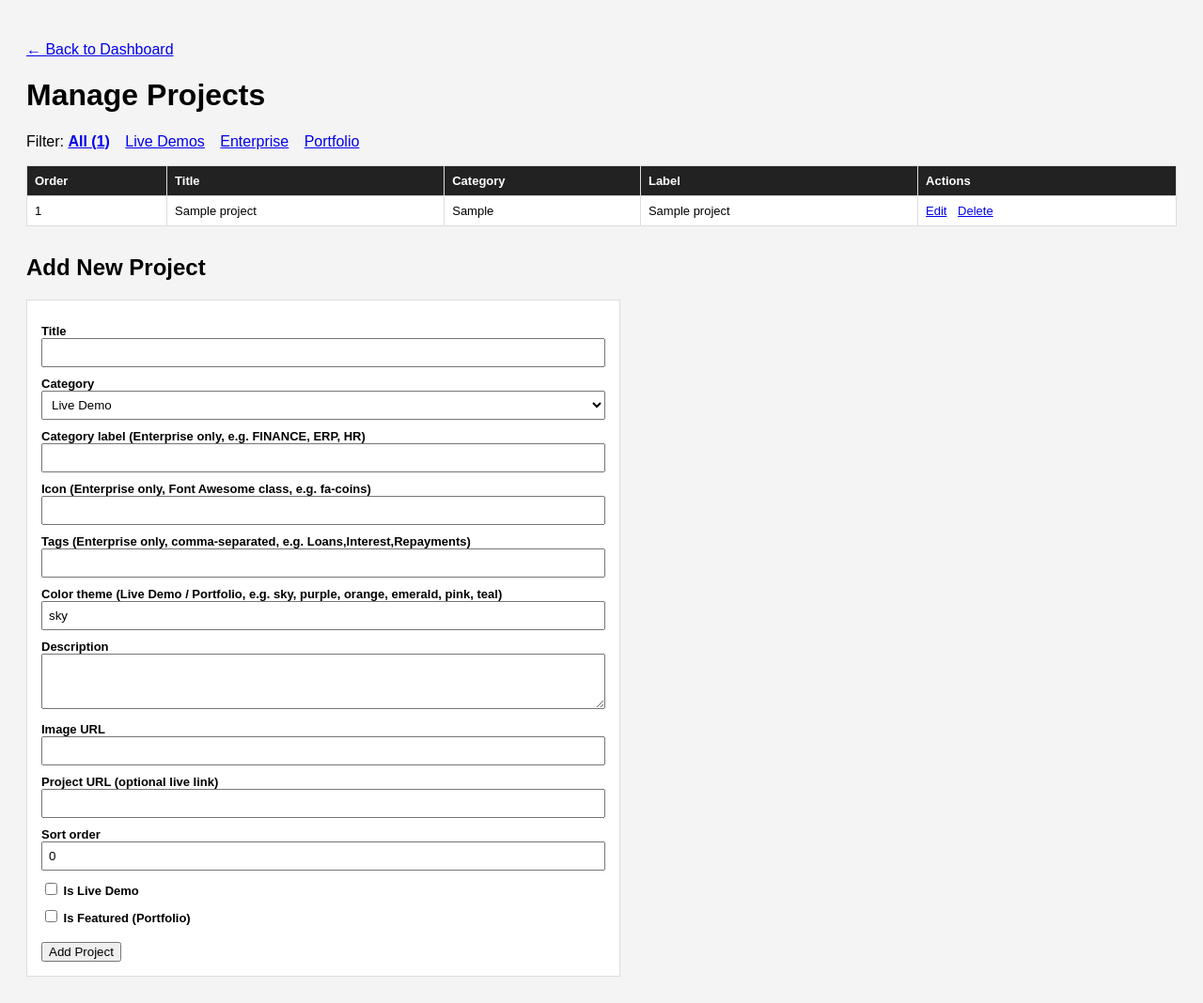
After one commit to Safaritu/SAFTECH-RESOLUTION, a PHP site: page /admin/projects.php in a window 1280 px wide. The commit adds this page. Shown: the whole page at 94% size. Run offline with PHP 8.4, Linux system fonts and the light colour scheme; the visitor is signed in with stand-in values (Sample User, id 1); tables that the repository leaves empty hold one stand-in row (values such as "Sample post"); a stand-in replaces the project's code that opens the database connection; some libraries are stand-ins or nearby versions.

Commit message:
Add admin projects management (CRUD) page for demos, enterprise, and portfolio cards

```diff
--- a/public/admin/dashboard.php
+++ b/public/admin/dashboard.php
@@ -15,6 +15,6 @@ if (!isset($_SESSION['admin_id'])) {
 <body>
     <h1>Welcome, <?= htmlspecialchars($_SESSION['admin_username']) ?></h1>
     <p>This is your admin dashboard. We'll add bookings, services, and project management here next.</p>
-    <a href="quotes.php">View Quote Requests</a> &nbsp;&#124;&nbsp; <a href="services.php">Manage Services</a> &nbsp;&#124;&nbsp; <a href="logout.php">Log Out</a>
+    <a href="quotes.php">View Quote Requests</a> &nbsp;&#124;&nbsp; <a href="services.php">Manage Services</a> &nbsp;&#124;&nbsp; <a href="projects.php">Manage Projects</a> &nbsp;&#124;&nbsp; <a href="logout.php">Log Out</a>
 </body>
 </html>
--- /dev/null
+++ b/public/admin/projects.php
@@ -0,0 +1,167 @@
+<?php
+session_start();
+require_once __DIR__ . '/../../includes/db.php';
+
+if (!isset($_SESSION['admin_id'])) {
+    header('Location: login.php');
+    exit;
+}
+
+$error = '';
+
+// Delete
+if (isset($_GET['delete'])) {
+    $stmt = $pdo->prepare("DELETE FROM projects WHERE id = ?");
+    $stmt->execute([(int) $_GET['delete']]);
+    header('Location: projects.php');
+    exit;
+}
+
+// Add or Update
+if ($_SERVER['REQUEST_METHOD'] === 'POST') {
+    $title = trim($_POST['title'] ?? '');
+    $category = trim($_POST['category'] ?? 'portfolio');
+    $category_label = trim($_POST['category_label'] ?? '');
+    $icon = trim($_POST['icon'] ?? '');
+    $tags = trim($_POST['tags'] ?? '');
+    $color_theme = trim($_POST['color_theme'] ?? 'sky');
+    $is_live = isset($_POST['is_live']) ? 1 : 0;
+    $is_featured = isset($_POST['is_featured']) ? 1 : 0;
+    $sort_order = (int) ($_POST['sort_order'] ?? 0);
+    $description = trim($_POST['description'] ?? '');
+    $image_path = trim($_POST['image_path'] ?? '');
+    $project_url = trim($_POST['project_url'] ?? '');
+    $id = $_POST['id'] ?? '';
+
+    if ($title === '') {
+        $error = 'Title is required.';
+    } else {
+        if ($id !== '') {
+            $stmt = $pdo->prepare("UPDATE projects SET title=?, category=?, category_label=?, icon=?, tags=?, color_theme=?, is_live=?, is_featured=?, sort_order=?, description=?, image_path=?, project_url=? WHERE id=?");
+            $stmt->execute([$title, $category, $category_label, $icon, $tags, $color_theme, $is_live, $is_featured, $sort_order, $description, $image_path, $project_url, (int) $id]);
+        } else {
+            $stmt = $pdo->prepare("INSERT INTO projects (title, category, category_label, icon, tags, color_theme, is_live, is_featured, sort_order, description, image_path, project_url) VALUES (?, ?, ?, ?, ?, ?, ?, ?, ?, ?, ?, ?)");
+            $stmt->execute([$title, $category, $category_label, $icon, $tags, $color_theme, $is_live, $is_featured, $sort_order, $description, $image_path, $project_url]);
+        }
+        header('Location: projects.php' . ($category !== 'portfolio' ? '?filter=' . urlencode($category) : ''));
+        exit;
+    }
+}
+
+// Editing an existing one?
+$editRow = null;
+if (isset($_GET['edit'])) {
+    $stmt = $pdo->prepare("SELECT * FROM projects WHERE id = ?");
+    $stmt->execute([(int) $_GET['edit']]);
+    $editRow = $stmt->fetch();
+}
+
+// Filter by category
+$filter = $_GET['filter'] ?? 'all';
+if ($filter !== 'all') {
+    $stmt = $pdo->prepare("SELECT * FROM projects WHERE category = ? ORDER BY sort_order");
+    $stmt->execute([$filter]);
+    $projects = $stmt->fetchAll();
+} else {
+    $projects = $pdo->query("SELECT * FROM projects ORDER BY category, sort_order")->fetchAll();
+}
+?>
+<!DOCTYPE html>
+<html lang="en">
+<head>
+    <meta charset="UTF-8">
+    <title>Manage Projects | Admin</title>
+    <style>
+        body { font-family: Arial, sans-serif; padding: 20px; background: #f4f4f4; }
+        table { width: 100%; border-collapse: collapse; background: white; margin-bottom: 30px; }
+        th, td { border: 1px solid #ddd; padding: 8px; text-align: left; font-size: 13px; }
+        th { background: #222; color: white; }
+        form.card { background: white; padding: 15px; border: 1px solid #ddd; max-width: 600px; }
+        form.card label { display: block; margin-top: 10px; font-size: 13px; font-weight: bold; }
+        form.card input[type=text], form.card textarea, form.card input[type=number], form.card select { width: 100%; padding: 6px; box-sizing: border-box; }
+        .error { color: red; }
+        .actions a { margin-right: 8px; font-size: 13px; }
+        .filters a { margin-right: 12px; }
+        .filters a.active { font-weight: bold; text-decoration: underline; }
+        .checkbox-row label { display: inline; font-weight: normal; margin-right: 15px; }
+        .checkbox-row input { width: auto; }
+    </style>
+</head>
+<body>
+    <p><a href="dashboard.php">&larr; Back to Dashboard</a></p>
+    <h1>Manage Projects</h1>
+    <?php if ($error): ?><p class="error"><?= htmlspecialchars($error) ?></p><?php endif; ?>
+
+    <p class="filters">
+        Filter:
+        <a href="?filter=all" class="<?= $filter === 'all' ? 'active' : '' ?>">All (<?= count($pdo->query("SELECT id FROM projects")->fetchAll()) ?>)</a>
+        <a href="?filter=live_demo" class="<?= $filter === 'live_demo' ? 'active' : '' ?>">Live Demos</a>
+        <a href="?filter=enterprise" class="<?= $filter === 'enterprise' ? 'active' : '' ?>">Enterprise</a>
+        <a href="?filter=portfolio" class="<?= $filter === 'portfolio' ? 'active' : '' ?>">Portfolio</a>
+    </p>
+
+    <table>
+        <tr><th>Order</th><th>Title</th><th>Category</th><th>Label</th><th>Actions</th></tr>
+        <?php foreach ($projects as $p): ?>
+        <tr>
+            <td><?= $p['sort_order'] ?></td>
+            <td><?= htmlspecialchars($p['title']) ?></td>
+            <td><?= htmlspecialchars($p['category']) ?></td>
+            <td><?= htmlspecialchars($p['category_label']) ?></td>
+            <td class="actions">
+                <a href="?edit=<?= $p['id'] ?>">Edit</a>
+                <a href="?delete=<?= $p['id'] ?>" onclick="return confirm('Delete this project?')">Delete</a>
+            </td>
+        </tr>
+        <?php endforeach; ?>
+    </table>
+
+    <h2><?= $editRow ? 'Edit Project' : 'Add New Project' ?></h2>
+    <form class="card" method="POST">
+        <input type="hidden" name="id" value="<?= $editRow ? $editRow['id'] : '' ?>">
+        <label>Title</label>
+        <input type="text" name="title" value="<?= htmlspecialchars($editRow['title'] ?? '') ?>" required>
+
+        <label>Category</label>
+        <select name="category">
+            <?php $cats = ['live_demo' => 'Live Demo', 'enterprise' => 'Enterprise Solution', 'portfolio' => 'Portfolio']; ?>
+            <?php foreach ($cats as $val => $label): ?>
+                <option value="<?= $val ?>" <?= (($editRow['category'] ?? '') === $val) ? 'selected' : '' ?>><?= $label ?></option>
+            <?php endforeach; ?>
+        </select>
+
+        <label>Category label (Enterprise only, e.g. FINANCE, ERP, HR)</label>
+        <input type="text" name="category_label" value="<?= htmlspecialchars($editRow['category_label'] ?? '') ?>">
+
+        <label>Icon (Enterprise only, Font Awesome class, e.g. fa-coins)</label>
+        <input type="text" name="icon" value="<?= htmlspecialchars($editRow['icon'] ?? '') ?>">
+
+        <label>Tags (Enterprise only, comma-separated, e.g. Loans,Interest,Repayments)</label>
+        <input type="text" name="tags" value="<?= htmlspecialchars($editRow['tags'] ?? '') ?>">
+
+        <label>Color theme (Live Demo / Portfolio, e.g. sky, purple, orange, emerald, pink, teal)</label>
+        <input type="text" name="color_theme" value="<?= htmlspecialchars($editRow['color_theme'] ?? 'sky') ?>">
+
+        <label>Description</label>
+        <textarea name="description" rows="3"><?= htmlspecialchars($editRow['description'] ?? '') ?></textarea>
+
+        <label>Image URL</label>
+        <input type="text" name="image_path" value="<?= htmlspecialchars($editRow['image_path'] ?? '') ?>">
+
+        <label>Project URL (optional live link)</label>
+        <input type="text" name="project_url" value="<?= htmlspecialchars($editRow['project_url'] ?? '') ?>">
+
+        <label>Sort order</label>
+        <input type="number" name="sort_order" value="<?= htmlspecialchars($editRow['sort_order'] ?? 0) ?>">
+
+        <div class="checkbox-row" style="margin-top:10px;">
+            <label><input type="checkbox" name="is_live" <?= (!empty($editRow['is_live'])) ? 'checked' : '' ?>> Is Live Demo</label>
+            <label><input type="checkbox" name="is_featured" <?= (!empty($editRow['is_featured'])) ? 'checked' : '' ?>> Is Featured (Portfolio)</label>
+        </div>
+
+        <br>
+        <button type="submit"><?= $editRow ? 'Update' : 'Add' ?> Project</button>
+        <?php if ($editRow): ?><a href="projects.php">Cancel</a><?php endif; ?>
+    </form>
+</body>
+</html>
```
